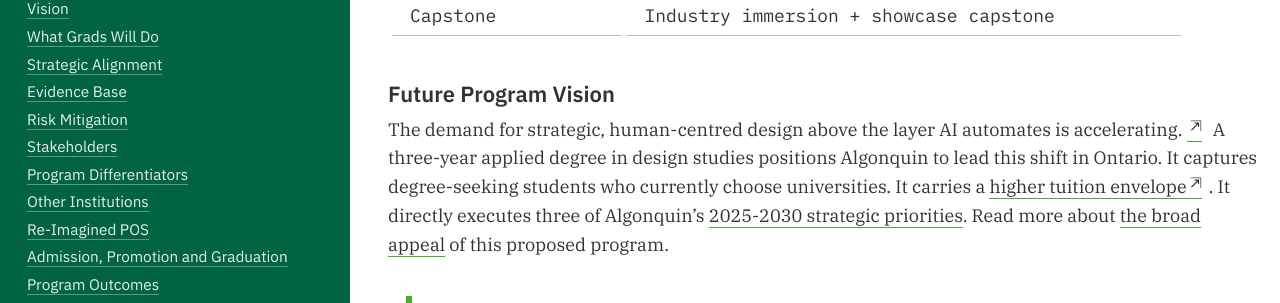
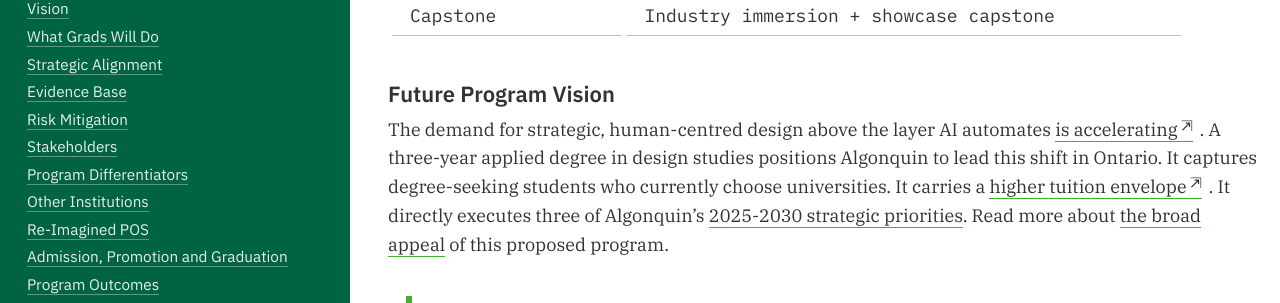
Before and after one commit to AlainParadis/program-transformation, a Jekyll site: the page built from index.md, in a window 1280 px wide and 900 px high, scrolled down 608 px. Shown: the part 142-445 px from the top of the window. Built offline with Jekyll 4.4.1, drawn with Linux system fonts in a browser that asks for light colours.

Commit message:
Make 'is accelerating' an external link
Update _includes/vision.html to move the roberthalf link so it wraps the phrase 'is accelerating' and add target="_blank" and rel="noreferrer noopener" attributes. This replaces the previous empty anchor and ensures the external resource opens in a new tab with appropriate security attributes.

```diff
--- a/_includes/vision.html
+++ b/_includes/vision.html
@@ -17,7 +17,7 @@
 	<a name="vision">Future Program Vision</a>
 </h4>
 <p>
-	The demand for strategic, human-centred design above the layer AI automates is accelerating. <a href="https://www.roberthalf.com/ca/en/insights/research/data-reveals-which-marketing-and-creative-roles-are-in-highest-demand" class="external"></a> A three-year applied degree in design studies positions Algonquin to lead this shift in Ontario. It captures degree-seeking students who currently choose universities. It carries a <a href="https://www.ontario.ca/files/2024-11/mcu-tuition-and-ancillary-fees-binding-policy-directive-aug2024-en-2024-11-01.pdf" target="_blank" rel="noreferrer noopener" class="external">higher tuition envelope</a>. It directly executes three of Algonquin’s <a href="#strat-plan">2025-2030 strategic priorities</a>. Read more about <a href="#jobs">the broad appeal</a> of this proposed program.
+	The demand for strategic, human-centred design above the layer AI automates <a href="https://www.roberthalf.com/ca/en/insights/research/data-reveals-which-marketing-and-creative-roles-are-in-highest-demand" target="_blank" rel="noreferrer noopener" class="external">is accelerating</a>. A three-year applied degree in design studies positions Algonquin to lead this shift in Ontario. It captures degree-seeking students who currently choose universities. It carries a <a href="https://www.ontario.ca/files/2024-11/mcu-tuition-and-ancillary-fees-binding-policy-directive-aug2024-en-2024-11-01.pdf" target="_blank" rel="noreferrer noopener" class="external">higher tuition envelope</a>. It directly executes three of Algonquin’s <a href="#strat-plan">2025-2030 strategic priorities</a>. Read more about <a href="#jobs">the broad appeal</a> of this proposed program.
 </p>
 <blockquote>
 	“The future of design is human-led, AI-enhanced.”
```
